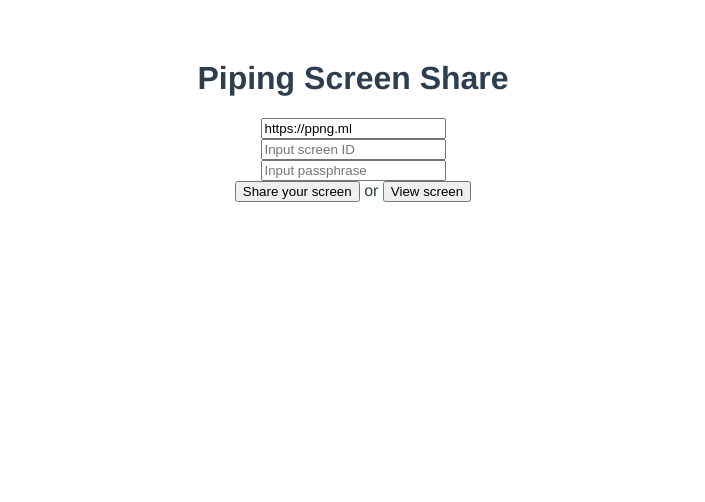
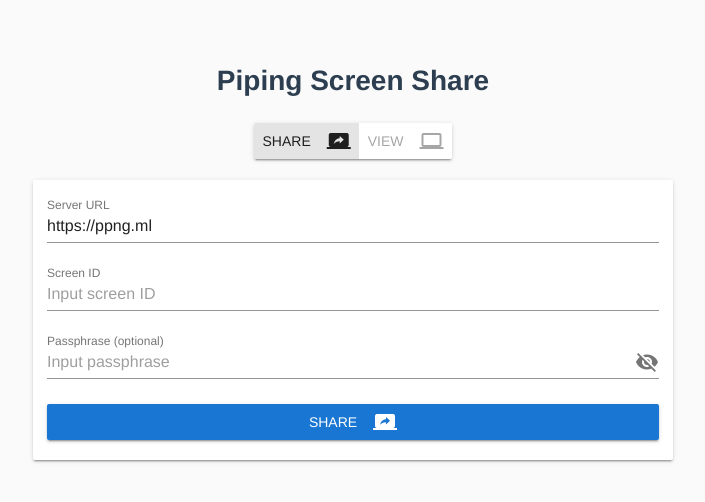
Before and after one commit to nwtgck/piping-screen-share-web, a Vue app: page / in a window 1280 px wide. Shown: the top 502 px of the page, without its empty margins (287-992 px from the left). Built offline with nearby package versions, Linux system fonts and the light colour scheme.

Commit message:
[change] Use Vuetify and improve UI

```diff
--- a/package.json
+++ b/package.json
@@ -9,11 +9,13 @@
   },
   "dependencies": {
     "core-js": "^2.6.5",
+    "material-design-icons-iconfont": "^4.0.5",
     "msr": "^1.3.4",
     "register-service-worker": "^1.6.2",
     "vue": "^2.6.10",
     "vue-class-component": "^7.0.2",
-    "vue-property-decorator": "^8.1.0"
+    "vue-property-decorator": "^8.1.0",
+    "vuetify": "^1.5.14"
   },
   "devDependencies": {
     "@vue/cli-plugin-babel": "^3.7.0",
--- a/src/App.vue
+++ b/src/App.vue
@@ -1,8 +1,8 @@
 <template>
-  <div id="app">
+  <v-app id="app">
     <h1>Piping Screen Share</h1>
     <PipingScreenShare />
-  </div>
+  </v-app>
 </template>
 
 <script lang="ts">
@@ -24,6 +24,6 @@
   -moz-osx-font-smoothing: grayscale;
   text-align: center;
   color: #2c3e50;
-  margin-top: 60px;
+  padding-top: 60px;
 }
 </style>
--- a/src/components/PipingScreenShare.vue
+++ b/src/components/PipingScreenShare.vue
@@ -1,16 +1,58 @@
 <template>
-  <div>
-    <input type="text" v-model="serverUrl"><br>
-    <input type="text" v-model="screenId" placeholder="Input screen ID"><br>
-    <input type="text" v-model="passphrase" placeholder="Input passphrase"><br>
-    <button v-on:click="shareScreen()">Share your screen</button> or
-    <button v-on:click="viewScreen()">View screen</button>
-    <!--  Player  -->
-    <div>
-      <video ref="video0"></video>
-      <video ref="video1" style="display: none"></video>
-    </div>
-  </div>
+  <v-layout>
+    <v-flex xs12 sm8 offset-sm2 offset-md3 md6>
+      <!--  Share or View toggle buttons  -->
+      <v-btn-toggle v-model="shareOrView" mandatory style="margin: 1.5em 0em;">
+        <v-btn flat value="share">
+          Share
+          <v-icon right dark>screen_share</v-icon>
+        </v-btn>
+        <v-btn flat value="view">
+          View
+          <v-icon right dark>computer</v-icon>
+        </v-btn>
+      </v-btn-toggle>
+
+      <!--  Player  -->
+      <div v-if="shareOrView === 'view'">
+        <video ref="video0" style="display: none"></video>
+        <video ref="video1" style="display: none"></video>
+      </div>
+
+      <v-card style="padding: 1em;">
+        <!-- Server URL -->
+        <v-text-field type="text" v-model="serverUrl" label="Server URL" />
+        <!-- Screen ID -->
+        <v-text-field type="text" v-model="screenId" label="Screen ID" placeholder="Input screen ID" />
+        <!-- Passphrase -->
+        <v-text-field label="Passphrase (optional)"
+                      v-model="passphrase"
+                      placeholder="Input passphrase"
+                      :type="showPassphrase ? 'text' : 'password'"
+                      :append-icon="showPassphrase ? 'visibility' : 'visibility_off'"
+                      @click:append="showPassphrase = !showPassphrase"
+        />
+
+        <v-btn v-if="shareOrView === 'share'"
+               color="primary"
+               v-on:click="shareScreen()"
+               block
+               :disabled="!enableActionButton">
+          Share
+          <v-icon right dark>screen_share</v-icon>
+        </v-btn>
+
+        <v-btn v-if="shareOrView === 'view'"
+               color="secondary"
+               v-on:click="viewScreen()"
+               block
+               :disabled="!enableActionButton">
+          View
+          <v-icon right dark>computer</v-icon>
+        </v-btn>
+      </v-card>
+    </v-flex>
+  </v-layout>
 </template>
 
 <script lang="ts">
@@ -93,9 +135,12 @@
 @Component
 export default class PipingScreenShare extends Vue {
 
+  private shareOrView: 'share' | 'view' = 'share';
   private serverUrl: string = 'https://ppng.ml';
   private screenId: string = '';
   private passphrase: string = '';
+  private showPassphrase: boolean = false;
+  private enableActionButton: boolean = true; // TODO: Use this
 
   get video0(): HTMLVideoElement {
     return this.$refs.video0 as HTMLVideoElement;
--- a/src/main.ts
+++ b/src/main.ts
@@ -1,8 +1,14 @@
+// (from: https://vuetifyjs.com/en/framework/icons#icons)
+import 'material-design-icons-iconfont/dist/material-design-icons.css';
 import Vue from 'vue';
 import App from './App.vue';
 import './registerServiceWorker';
+import Vuetify from 'vuetify';
+import 'vuetify/dist/vuetify.min.css';
 
 Vue.config.productionTip = false;
+
+Vue.use(Vuetify);
 
 new Vue({
   render: (h) => h(App),
```
Also changed, not shown: 1 other file (tests, documents, lock files or other folders).
